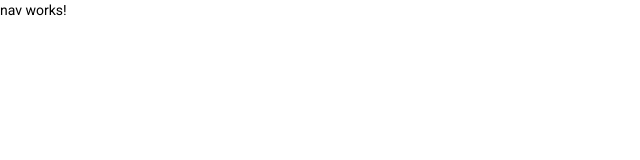
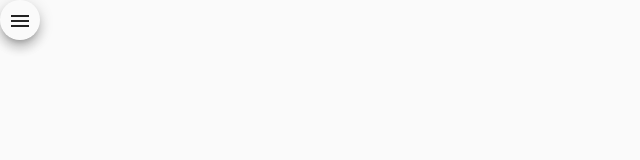
Before and after one commit to augusto1217/projetos, an Angular app in the folder udemy/angular_spring_boot/helpdesk/helpdesk-frontend/helpdesk/: page / in a window 1280 px wide. Shown: the top 160 px of the page, without its empty margins (0-640 px from the left). Built offline with nearby package versions, Linux system fonts and the light colour scheme.

Commit message:
Ajuste de tag para exibir menu

```diff
--- a/udemy/angular_spring_boot/helpdesk/helpdesk-frontend/helpdesk/src/app/components/nav/nav.component.css
+++ b/udemy/angular_spring_boot/helpdesk/helpdesk-frontend/helpdesk/src/app/components/nav/nav.component.css
@@ -0,0 +1,8 @@
+.container {
+    height: 100%;
+}
+
+.sidenav {
+    width: 13rem;
+    color: black;
+}
--- a/udemy/angular_spring_boot/helpdesk/helpdesk-frontend/helpdesk/src/app/components/nav/nav.component.html
+++ b/udemy/angular_spring_boot/helpdesk/helpdesk-frontend/helpdesk/src/app/components/nav/nav.component.html
@@ -1 +1,32 @@
-<p>nav works!</p>
+<mat-drawer-container class="container" autosize>
+    <mat-drawer #drawer class="sidenav" mode="side">
+        <mat-nav-list class="nav-list">
+            <a mat-list-item routerLink="\">
+                <i class="material-icons">home</i>
+                Home
+            </a>
+            <a mat-list-item routerLink="\">
+                <i class="material-icons">account_circle</i>
+                Técnicos
+            </a>
+            <a mat-list-item routerLink="\">
+                <i class="material-icons">person</i>
+                Clientes
+            </a>
+            <a mat-list-item routerLink="\">
+                <i class="material-icons">code</i>
+                Gitbub
+            </a>
+            <a mat-list-item routerLink="\">
+                <i class="material-icons">logout</i>
+                Logout
+            </a>
+        </mat-nav-list>
+    </mat-drawer>
+
+    <div class="sidenav-content">
+        <button class="menu mat-elevation-z8" (click)="drawer.toggle()" mat-icon-button>
+            <mat-icon>menu</mat-icon>
+        </button>
+    </div>
+</mat-drawer-container>
```
